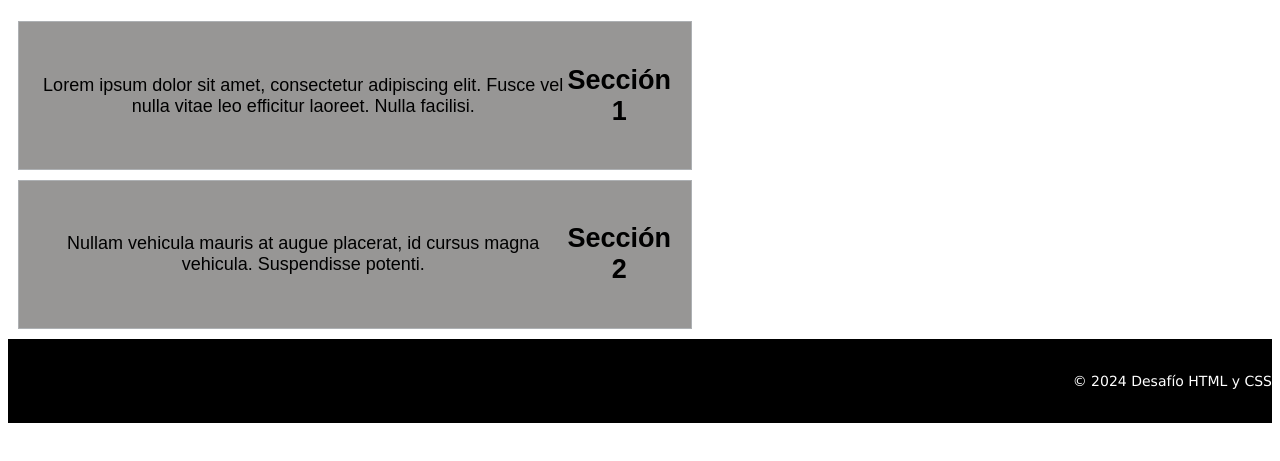
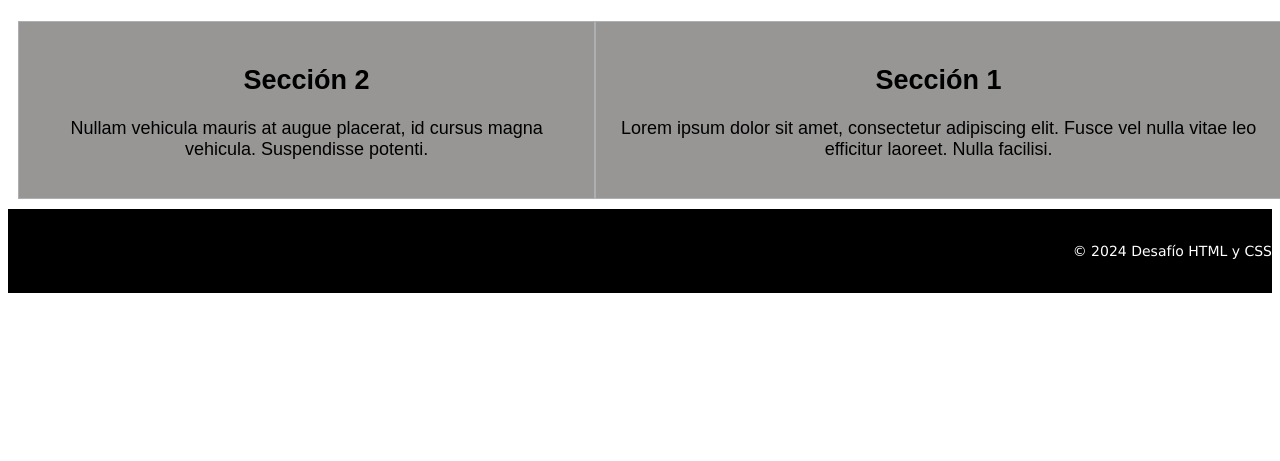
Before and after one commit to Ronaldo200309/Tarea-Flexbox, a plain HTML site: page index.html in a window 1280 px wide. Shown: the part 73-534 px from the top of the page. Drawn offline with Linux system fonts and the light colour scheme.

Commit message:
cambiar el estilo de section por el main

```diff
--- a/styles.css
+++ b/styles.css
@@ -32,14 +32,14 @@
      font-family: Verdana,sans-serif;
     font-size:14px;
     }
-    section{
-     display: flex;
+    main{
+      display: flex;
      justify-content: center;
      align-items: center;
      flex-direction:column-reverse;
      margin: 10px;
-     flex-direction: column;
+     flex-direction: row;
      align-items: center;
      flex-direction: row-reverse;
-     width: 50%;
+     width: 100%;
     }
```
